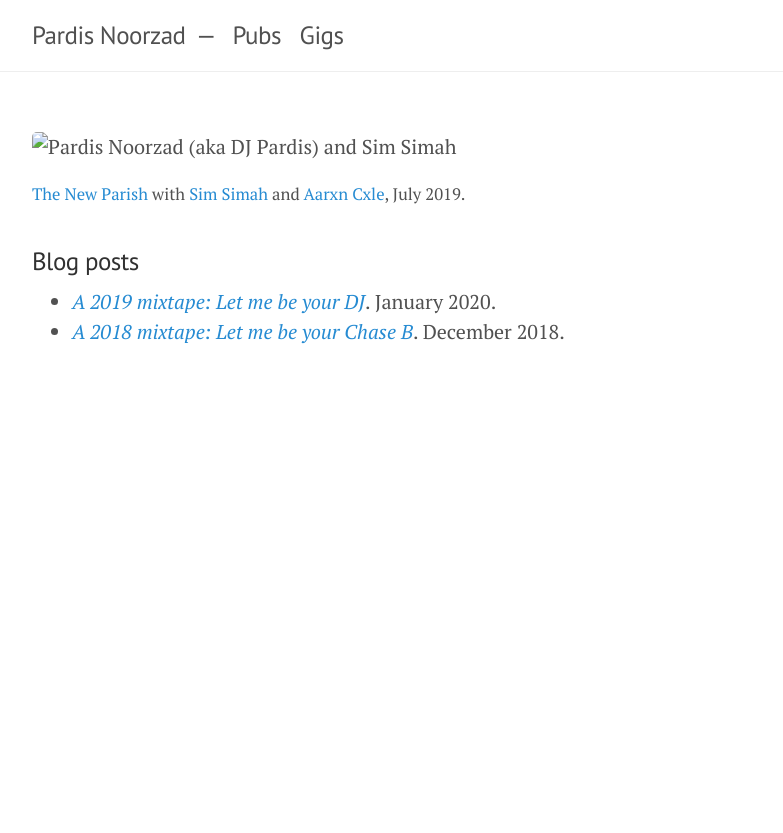
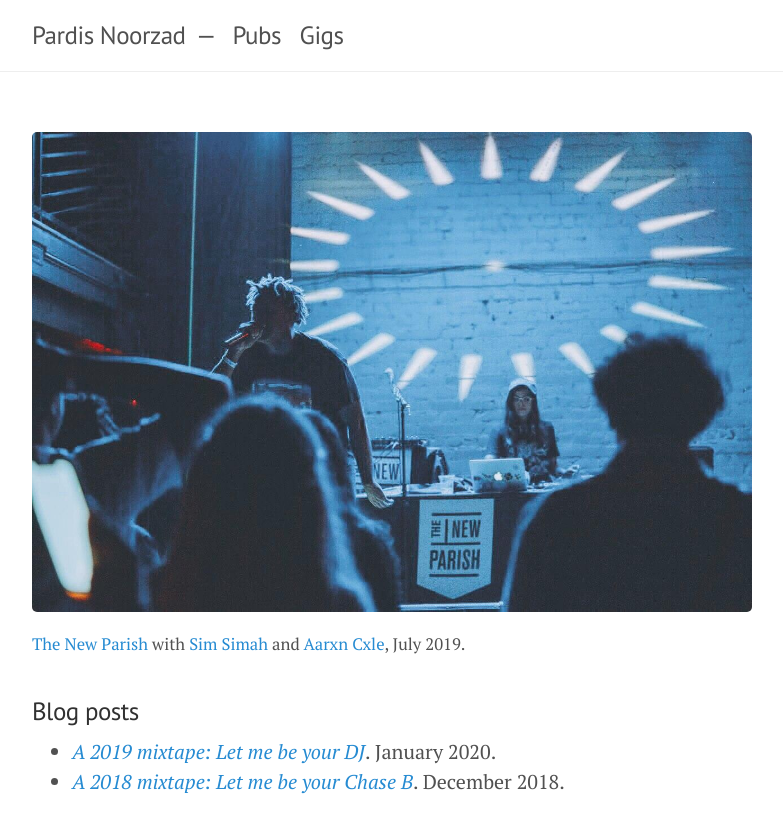
Before and after one commit to djpardis/djpardis.github.io, a Jekyll site: the page built from gigs.md, in a window 1280 px wide. Shown: the top 833 px of the page, without its empty margins (248-1031 px from the left). Built offline with Jekyll 4.4.1, drawn with Linux system fonts in a browser that asks for light colours.

Commit message:
Fix broken image link

```diff
--- a/gigs.md
+++ b/gigs.md
@@ -4,7 +4,7 @@
 published: true
 ---
 
-<img src="files/pics/djing.jpg" alt="Pardis Noorzad (aka DJ Pardis) and Sim Simah" title="Pardis Noorzad (aka DJ Pardis) and Sim Simah">
+<img src="../files/pics/djing.jpg" alt="Pardis Noorzad (aka DJ Pardis) and Sim Simah" title="Pardis Noorzad (aka DJ Pardis) and Sim Simah">
 <sup><a href="https://www.thenewparish.com/" target="_blank">The New Parish</a> with <a href="https://soundcloud.com/ohsimsimah" target="_blank">Sim Simah</a> and <a href="https://soundcloud.com/ohsimsimah/flavor-feat-aarxn-cxle-adn-rd" target="_blank">Aarxn Cxle</a>, July 2019.</sup>
 
 ### Blog posts
```
